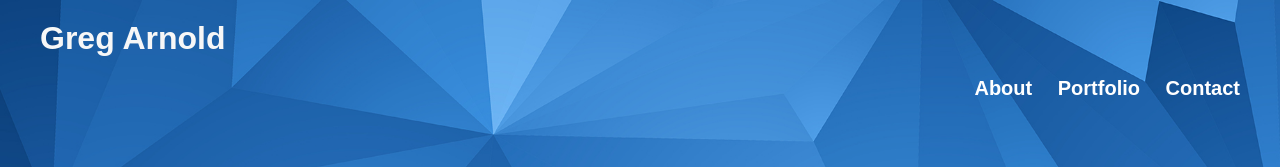
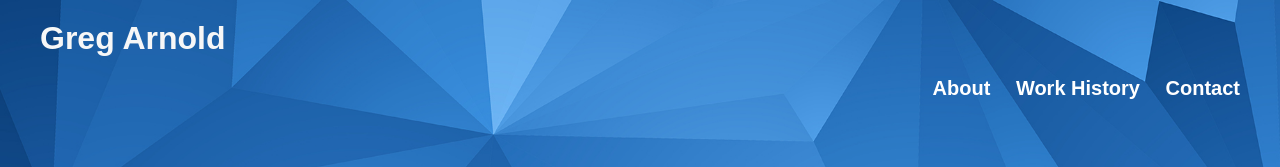
Before and after one commit to gggarnold/GregCV, a plain HTML site: page index.html in a window 1280 px wide. Shown: the top 167 px of the page. Drawn offline with Linux system fonts and the light colour scheme.

Commit message:
Add files via upload

```diff
--- a/index.html
+++ b/index.html
@@ -13,7 +13,7 @@
                 <h1>Greg Arnold</h1>
                 <ul>
                     <li><a href="#about">About</a></li>
-                    <li><a href="#portfolio">Portfolio</a></li>
+                    <li><a href="#portfolio">Work History</a></li>
                     <li><a href="#contact">Contact</a></li>
                 </ul>
             </div>
```
